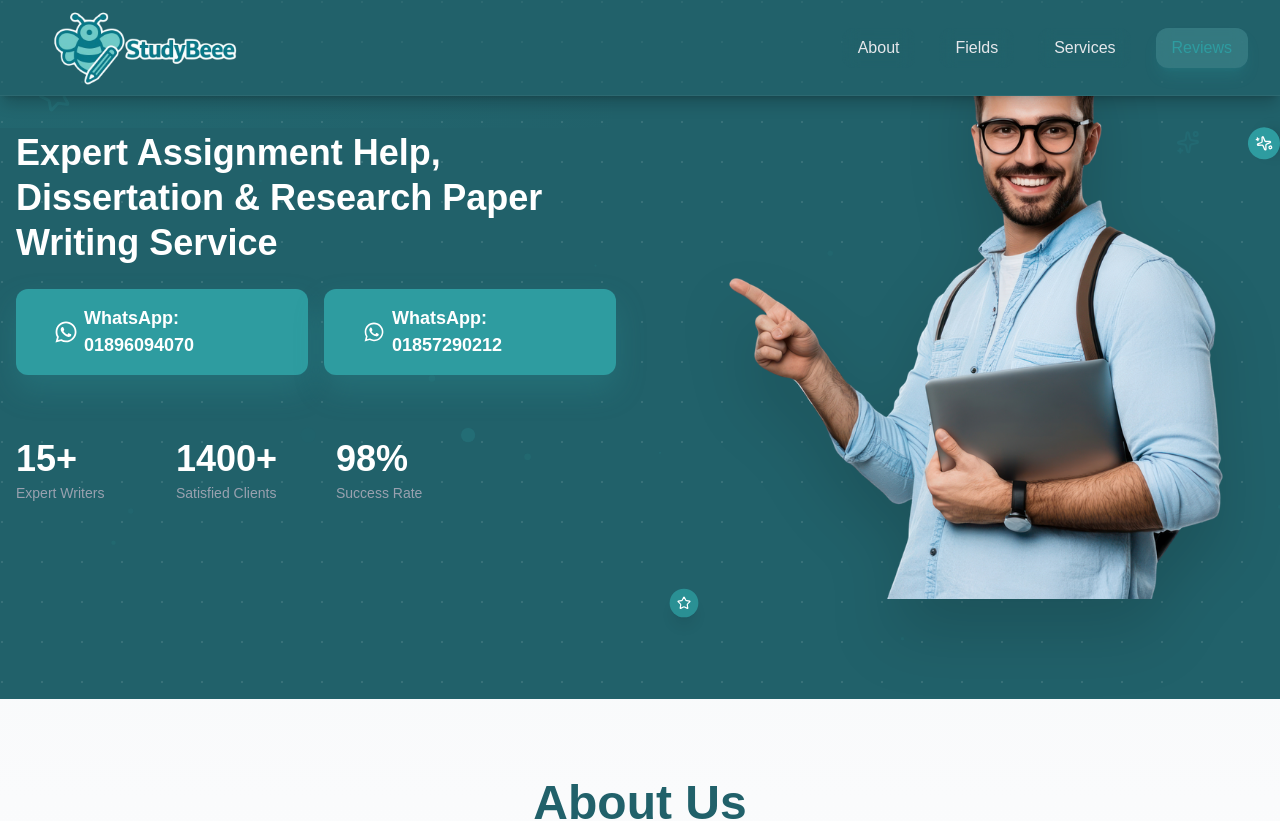
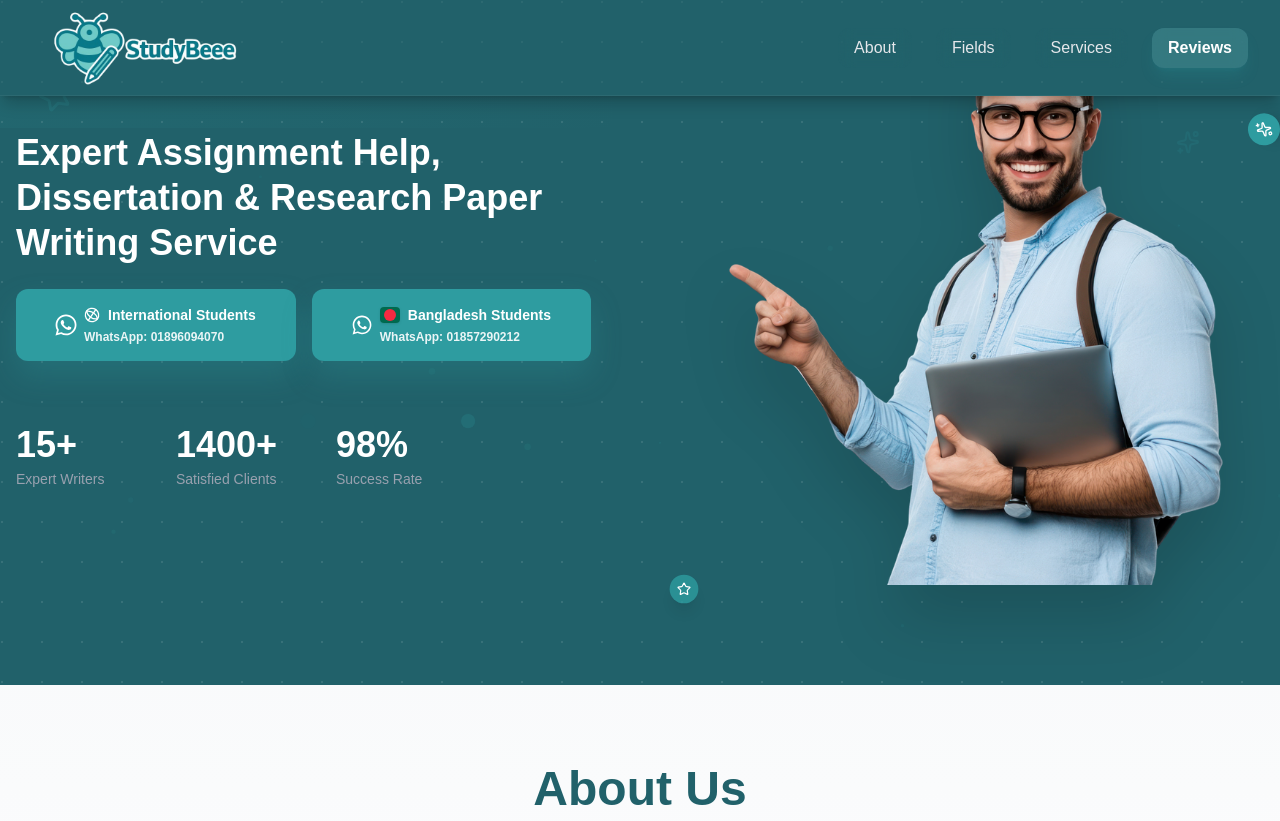
Before and after one commit to Rashedul72/assignmnethelper, a Next.js app: page / in a window 1280 px wide. Shown: the top 821 px of the page. Built offline with nearby package versions, Linux system fonts and the light colour scheme.

Commit message:
number diesgn

```diff
--- a/app/components/CTASection.tsx
+++ b/app/components/CTASection.tsx
@@ -1,6 +1,6 @@
 "use client";
 
-import { CheckCircle } from "lucide-react";
+import { CheckCircle, Globe } from "lucide-react";
 import { FaWhatsapp } from "react-icons/fa";
 import { motion } from "framer-motion";
 import { useInView } from "framer-motion";
@@ -37,24 +37,61 @@ export default function CTASection() {
           animate={isInView ? { opacity: 1, y: 0 } : { opacity: 0, y: 20 }}
           transition={{ duration: 0.6, delay: 0.4 }}
         >
-          <a
+          <motion.a
             href="https://wa.me/8801896094070"
             target="_blank"
             rel="noopener noreferrer"
-            className="btn-primary group text-white! flex items-center gap-2"
+            className="btn-primary group text-white flex items-center gap-2"
+            whileHover={{ scale: 1.05, y: -2 }}
+            whileTap={{ scale: 0.95 }}
           >
-            <FaWhatsapp className="w-5 h-5 text-white" />
-            WhatsApp: 01896094070
-          </a>
-          <a
+            <motion.div
+              animate={{ scale: [1, 1.2, 1] }}
+              transition={{ duration: 2, repeat: Infinity, ease: "easeInOut" }}
+            >
+              <FaWhatsapp className="w-5 h-5 text-white" />
+            </motion.div>
+            <div className="flex flex-col items-start gap-1">
+              <div className="flex items-center gap-2">
+                <motion.div
+                  animate={{ rotate: [0, 360] }}
+                  transition={{ duration: 20, repeat: Infinity, ease: "linear" }}
+                >
+                  <Globe className="w-4 h-4 text-white" />
+                </motion.div>
+                <span className="font-semibold text-white text-sm">International Students</span>
+              </div>
+              <span className="text-xs text-white/90">WhatsApp: 01896094070</span>
+            </div>
+          </motion.a>
+          <motion.a
             href="https://wa.me/8801857290212"
             target="_blank"
             rel="noopener noreferrer"
-            className="btn-primary group text-white! flex items-center gap-2"
+            className="btn-primary group text-white flex items-center gap-2"
+            whileHover={{ scale: 1.05, y: -2 }}
+            whileTap={{ scale: 0.95 }}
           >
-            <FaWhatsapp className="w-5 h-5 text-white" />
-            WhatsApp: 01857290212
-          </a>
+            <motion.div
+              animate={{ scale: [1, 1.2, 1] }}
+              transition={{ duration: 2, repeat: Infinity, ease: "easeInOut", delay: 0.5 }}
+            >
+              <FaWhatsapp className="w-5 h-5 text-white" />
+            </motion.div>
+            <div className="flex flex-col items-start gap-1">
+              <div className="flex items-center gap-2">
+                {/* Bangladesh Flag */}
+                <div className="relative w-5 h-4 rounded-sm overflow-hidden shadow-sm">
+                  <div className="absolute inset-0 bg-[#006A4E]"></div>
+                  <div className="absolute inset-0 flex items-center justify-center">
+                    <div className="w-3 h-3 rounded-full bg-[#F42A41]"></div>
+                  </div>
+                </div>
+                <span className="font-semibold text-white text-sm">Bangladesh Students</span>
+              </div>
+              <span className="text-xs text-white/90">WhatsApp: 01857290212</span>
+            </div>
+          </motion.a>
         </motion.div>
 
         <motion.div
--- a/app/components/HeroSection.tsx
+++ b/app/components/HeroSection.tsx
@@ -10,6 +10,7 @@ import {
   ShieldCheck,
   Sparkles,
   Star,
+  Globe,
 } from "lucide-react";
 import { FaWhatsapp } from "react-icons/fa";
 import { motion, useScroll, useTransform } from "framer-motion";
@@ -296,7 +297,18 @@ export default function HeroSection() {
                 >
                   <FaWhatsapp className="w-5 h-5 text-white relative z-10" />
                 </motion.div>
-                <span className="relative z-10 font-semibold text-white">WhatsApp: 01896094070</span>
+                <div className="relative z-10 flex flex-col items-start gap-1">
+                  <div className="flex items-center gap-2">
+                    <motion.div
+                      animate={{ rotate: [0, 360] }}
+                      transition={{ duration: 20, repeat: Infinity, ease: "linear" }}
+                    >
+                      <Globe className="w-4 h-4 text-white" />
+                    </motion.div>
+                    <span className="font-semibold text-white text-sm">International Students</span>
+                  </div>
+                  <span className="text-xs text-white/90">WhatsApp: 01896094070</span>
+                </div>
               </motion.a>
 
               <motion.a
@@ -342,7 +354,19 @@ export default function HeroSection() {
                 >
                   <FaWhatsapp className="w-5 h-5 text-white relative z-10" />
                 </motion.div>
-                <span className="relative z-10 font-semibold text-white">WhatsApp: 01857290212</span>
+                <div className="relative z-10 flex flex-col items-start gap-1">
+                  <div className="flex items-center gap-2">
+                    {/* Bangladesh Flag */}
+                    <div className="relative w-5 h-4 rounded-sm overflow-hidden shadow-sm">
+                      <div className="absolute inset-0 bg-[#006A4E]"></div>
+                      <div className="absolute inset-0 flex items-center justify-center">
+                        <div className="w-3 h-3 rounded-full bg-[#F42A41]"></div>
+                      </div>
+                    </div>
+                    <span className="font-semibold text-white text-sm">Bangladesh Students</span>
+                  </div>
+                  <span className="text-xs text-white/90">WhatsApp: 01857290212</span>
+                </div>
               </motion.a>
             </motion.div>
 
--- a/app/components/Navbar.tsx
+++ b/app/components/Navbar.tsx
@@ -102,10 +102,10 @@ export default function Navbar() {
               <button
                 key={item.id}
                 onClick={() => scrollToSection(item.id)}
-                className={`relative px-4 py-2 rounded-xl transition-all duration-300 font-medium backdrop-blur-sm group focus:outline-none focus:ring-2 focus:ring-[#2E9CA0]/50 focus:ring-offset-2 focus:ring-offset-[#21616A] ${
+                className={`relative px-4 py-2 rounded-xl transition-all duration-300 backdrop-blur-sm group focus:outline-none focus:ring-2 focus:ring-[#2E9CA0]/50 focus:ring-offset-2 focus:ring-offset-[#21616A] ${
                   activeSection === item.id
-                    ? 'text-[#2E9CA0] bg-white/10 shadow-lg shadow-[#2E9CA0]/20'
-                    : 'text-gray-200 hover:text-[#2E9CA0] hover:bg-white/5 hover:scale-105'
+                    ? 'text-white bg-white/10 shadow-lg shadow-[#2E9CA0]/20 font-bold'
+                    : 'text-gray-200 hover:text-[#2E9CA0] hover:bg-white/5 hover:scale-105 font-medium'
                 }`}
               >
                 <span className="relative z-10">{item.label}</span>
@@ -154,10 +154,10 @@ export default function Navbar() {
               <button
                 key={item.id}
                 onClick={() => scrollToSection(item.id)}
-                className={`w-full text-left px-4 py-3 rounded-xl transition-all duration-300 font-medium group focus:outline-none focus:ring-2 focus:ring-[#2E9CA0]/50 focus:bg-white/10 ${
+                className={`w-full text-left px-4 py-3 rounded-xl transition-all duration-300 group focus:outline-none focus:ring-2 focus:ring-[#2E9CA0]/50 focus:bg-white/10 ${
                   activeSection === item.id
-                    ? 'text-[#2E9CA0] bg-white/10 shadow-md shadow-[#2E9CA0]/20 font-semibold'
-                    : 'text-white hover:text-[#2E9CA0] hover:bg-white/5 hover:translate-x-2'
+                    ? 'text-white bg-white/10 shadow-md shadow-[#2E9CA0]/20 font-bold'
+                    : 'text-white hover:text-[#2E9CA0] hover:bg-white/5 hover:translate-x-2 font-medium'
                 }`}
                 style={{
                   animationDelay: isOpen ? `${index * 100}ms` : '0ms',
```
